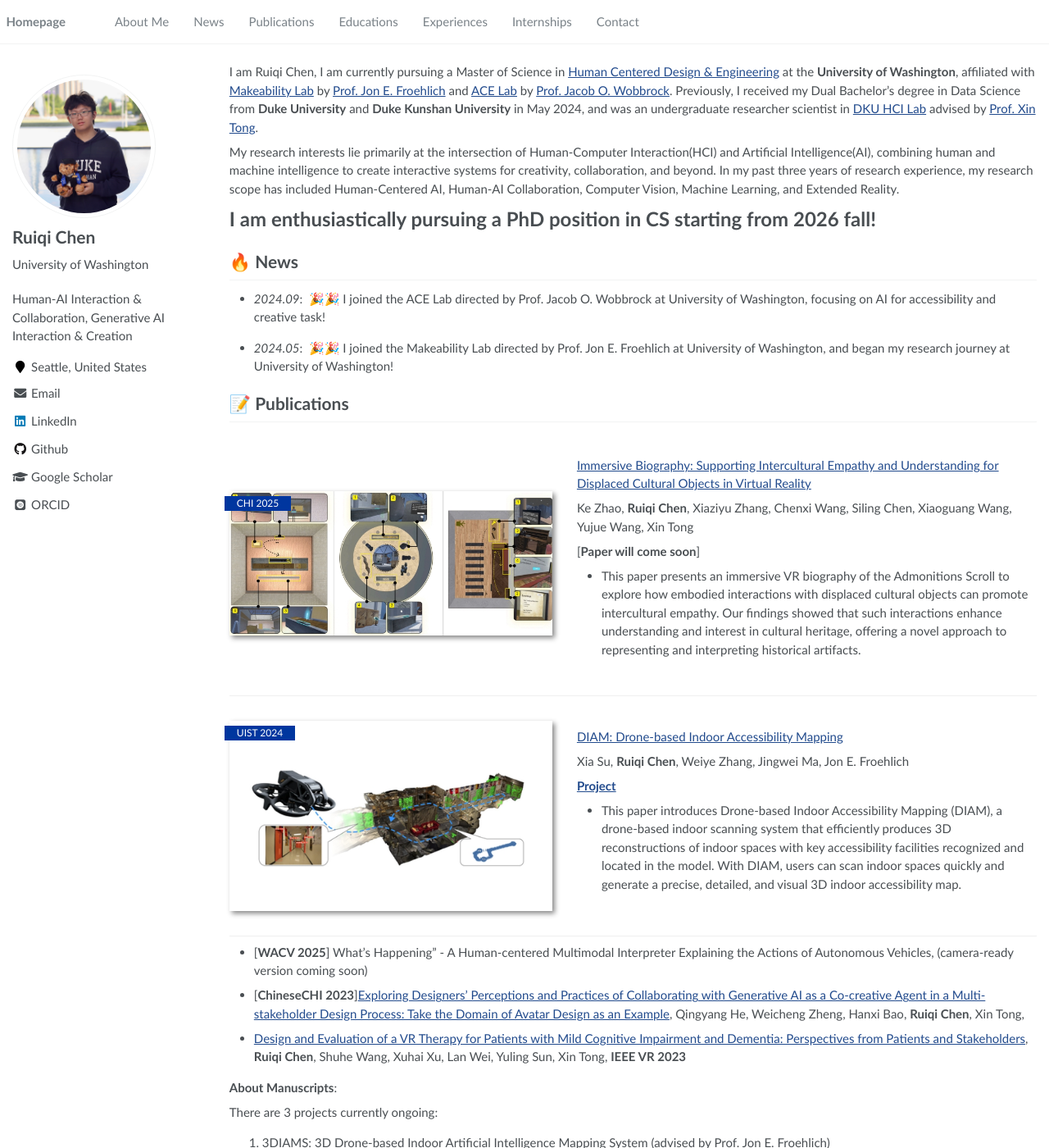
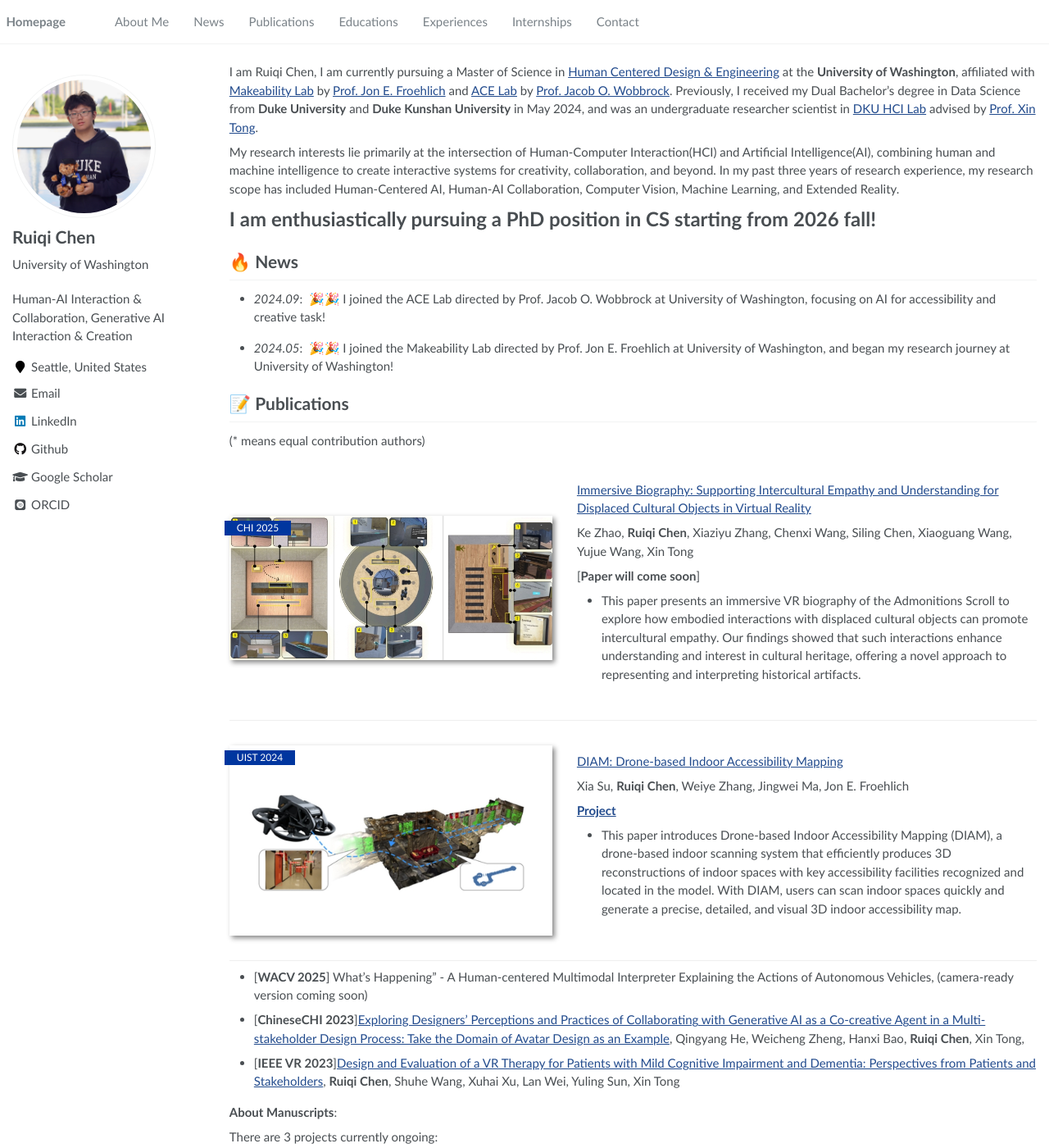
Before and after one commit to Ruiqi-Chen-0216/Ruiqi-Chen-0216.github.io, a Jekyll site: the page built from _pages/home.md, in a window 1280 px wide and 1400 px high. Shown: the whole window at 82% size. Built offline with Jekyll 4.4.1, drawn with Linux system fonts in a browser that asks for light colours; some web fonts are replaced; some of the changed lines change nothing that is shown.

Commit message:
Update home.md

```diff
--- a/_pages/home.md
+++ b/_pages/home.md
@@ -31,6 +31,8 @@
 - *2024.05*: &nbsp;🎉🎉 I joined the Makeability Lab directed by Prof. Jon E. Froehlich at University of Washington, and began my research journey at University of Washington!
 
 # 📝 Publications
+
+(* means equal contribution authors)
 
 <div class='paper-box'><div class='paper-box-image'><div><div class="badge">CHI 2025</div><img src='images/NSZT.png' alt="sym" width="100%"></div></div>
 <div class='paper-box-text' markdown="1">
@@ -75,7 +77,7 @@
 
 - [**ChineseCHI 2023**][Exploring Designers’ Perceptions and Practices of Collaborating with Generative AI as a Co-creative Agent in a Multi-stakeholder Design Process: Take the Domain of Avatar Design as an Example](https://dl.acm.org/doi/fullHtml/10.1145/3629606.3629675), Qingyang He, Weicheng Zheng, Hanxi Bao, **Ruiqi Chen**, Xin Tong,
 
-- [Design and Evaluation of a VR Therapy for Patients with Mild Cognitive Impairment and Dementia: Perspectives from Patients and Stakeholders](https://ieeexplore.ieee.org/document/10108617/), **Ruiqi Chen**, Shuhe Wang, Xuhai Xu, Lan Wei, Yuling Sun, Xin Tong, **IEEE VR 2023**
+- [**IEEE VR 2023**][Design and Evaluation of a VR Therapy for Patients with Mild Cognitive Impairment and Dementia: Perspectives from Patients and Stakeholders](https://ieeexplore.ieee.org/document/10108617/), **Ruiqi Chen**, Shuhe Wang, Xuhai Xu, Lan Wei, Yuling Sun, Xin Tong
 
 
 
```
